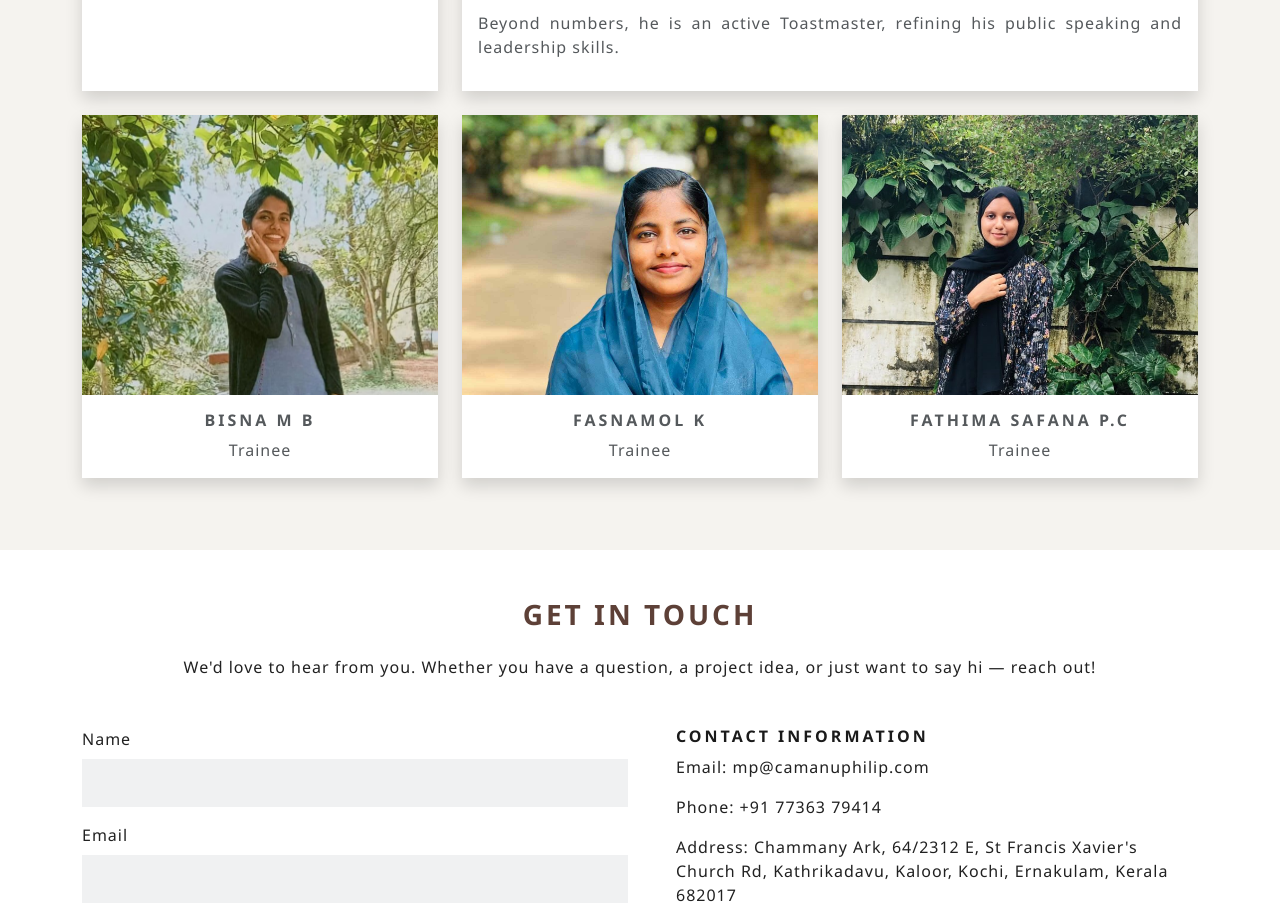
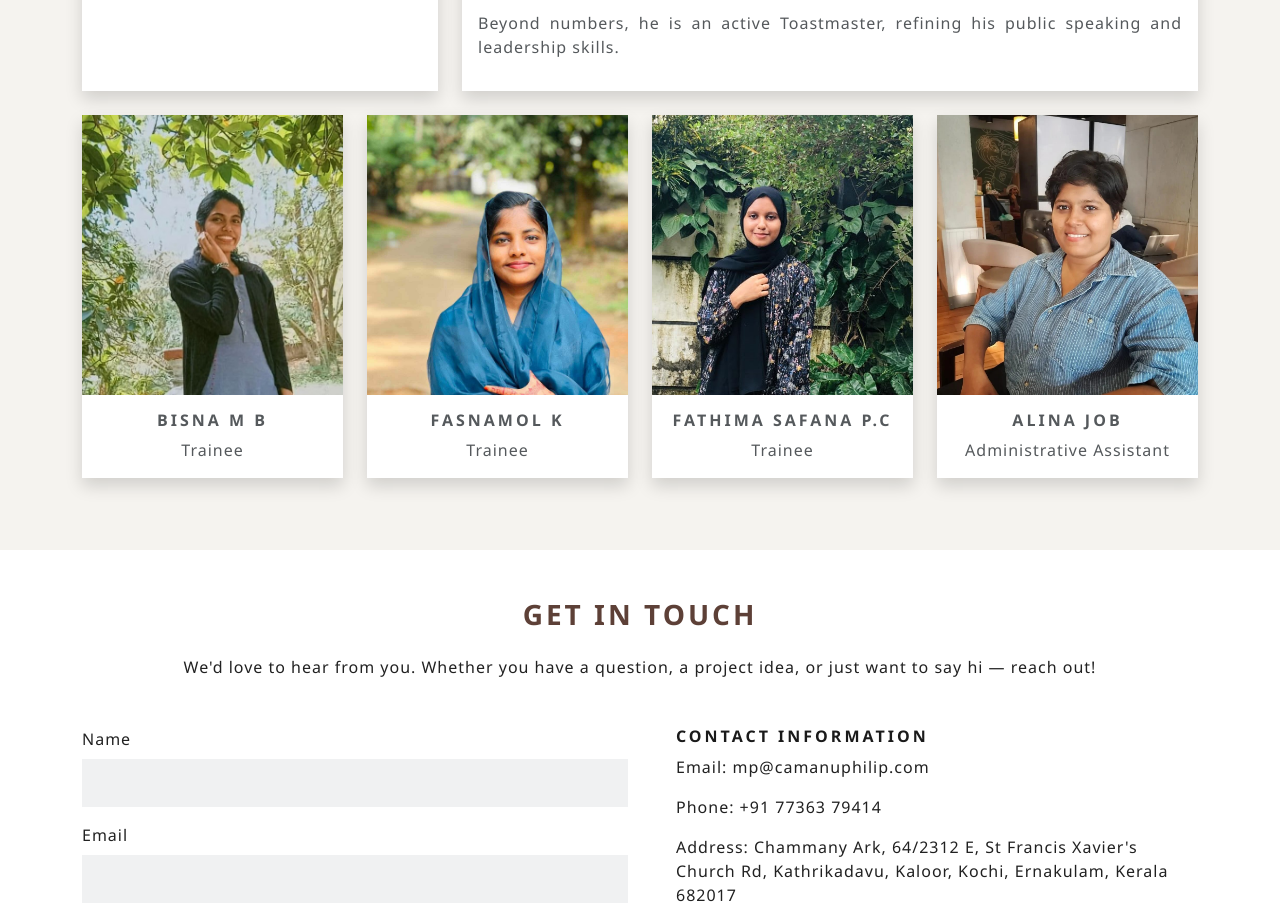
Before and after one commit to ALINA12345678/MPJ-Website, a React (Vite) app: page / in a window 1280 px wide. Shown: the part 2329-3241 px from the top of the page. Built offline with nearby package versions, Linux system fonts and the light colour scheme.

Commit message:
Alina-Added

```diff
--- a/src/Components/Team.jsx
+++ b/src/Components/Team.jsx
@@ -3,6 +3,7 @@ import team1 from "../assets/images/Manu.jpg";
 import team2 from "../assets/images/Bisna.jpg";
 import team3 from "../assets/images/Fasna.jpg";
 import team4 from "../assets/images/Safana.jpg";
+import team5 from "../assets/images/Alina.jpg";
 
 function Team() {
     return (
@@ -48,9 +49,8 @@ function Team() {
                     </div>
 
                 </div>
-
                 <div className="row justify-content-center">
-                    <div className="col-md-4 mb-4">
+                    <div className="col-md-3 mb-4">
                         <div className="card shadow border-0">
                             <img
                                 src={team2}
@@ -62,14 +62,13 @@ function Team() {
                                     objectFit: 'cover'
                                 }}
                             />
-
                             <div className="card-body text-center">
                                 <h5 className="card-title">Bisna M B</h5>
                                 <p className="card-text">Trainee</p>
                             </div>
                         </div>
                     </div>
-                    <div className="col-md-4 mb-4">
+                    <div className="col-md-3 mb-4">
                         <div className="card shadow border-0">
                             <img
                                 src={team3}
@@ -87,7 +86,7 @@ function Team() {
                             </div>
                         </div>
                     </div>
-                    <div className="col-md-4 mb-4">
+                    <div className="col-md-3 mb-4">
                         <div className="card shadow border-0">
                             <img
                                 src={team4}
@@ -105,7 +104,30 @@ function Team() {
                             </div>
                         </div>
                     </div>
+                    <div className="col-md-3 mb-4">
+                        <div className="card shadow border-0">
+                            <img
+                                src={team5}
+                                className="card-img-top"
+                                alt="Team member 5"
+                                style={{
+                                    width: '100%',
+                                    height: '280px',
+                                    objectFit: 'cover'
+                                }}
+                            />
+                            <div className="card-body text-center">
+                                <h5 className="card-title">Alina Job</h5>
+                                <p className="card-text">Administrative Assistant</p>
+                            </div>
+                        </div>
+                    </div>
                 </div>
+
+
+
+
+
             </div>
         </section>
     );
```
Also changed, not shown: src/assets/images/Alina.jpg (added).
